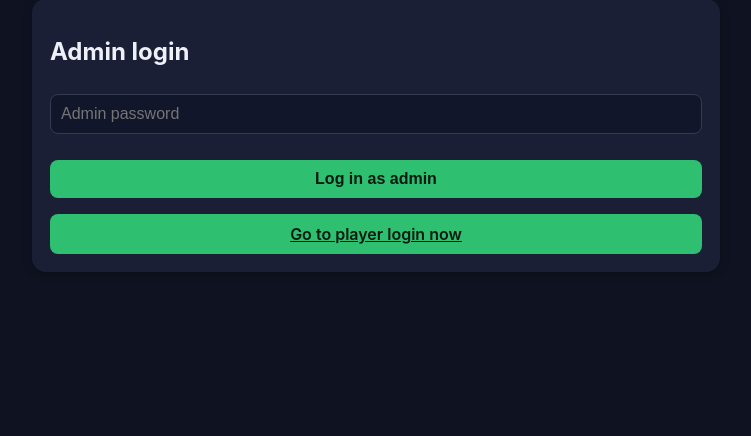
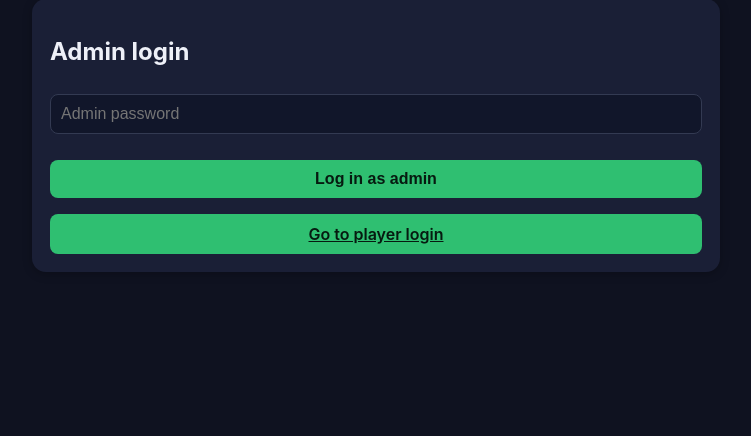
Before and after one commit to Terminator567/among-us, a Flask app: page /admin in a window 1280 px wide. Shown: the part 74-510 px from the top of the page, without its empty margins (264-1015 px from the left). Run offline with Flask 3, Linux system fonts and the light colour scheme.

Commit message:
minor changes

```diff
--- a/app.py
+++ b/app.py
@@ -196,7 +196,6 @@ def send_login_email(
         f"Hi {name},\n\n"
         f"You have been registered for Among Us: Campus Edition.\n\n"
         f"Here is your private game information:\n\n"
-        f"Role: {role_name}\n"
         f"Login code: {login_code}\n"
         f"Kill code: {kill_code}\n\n"
         f"Use your login code to enter the game website.\n\n"
--- a/templates/admin_login.html
+++ b/templates/admin_login.html
@@ -18,7 +18,7 @@
     </form>
 
     <a href="{{ url_for('login') }}" class="btn secondary player-login-link">
-        Go to player login now
+        Go to player login
     </a>
 </div>
 {% endblock %}
```
